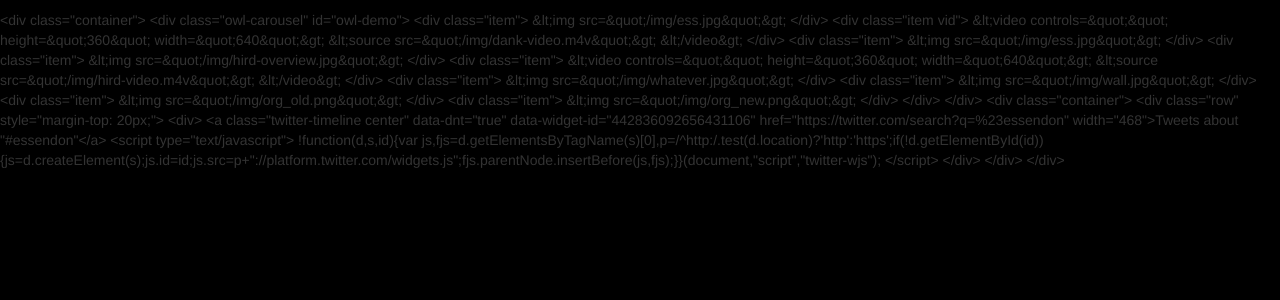
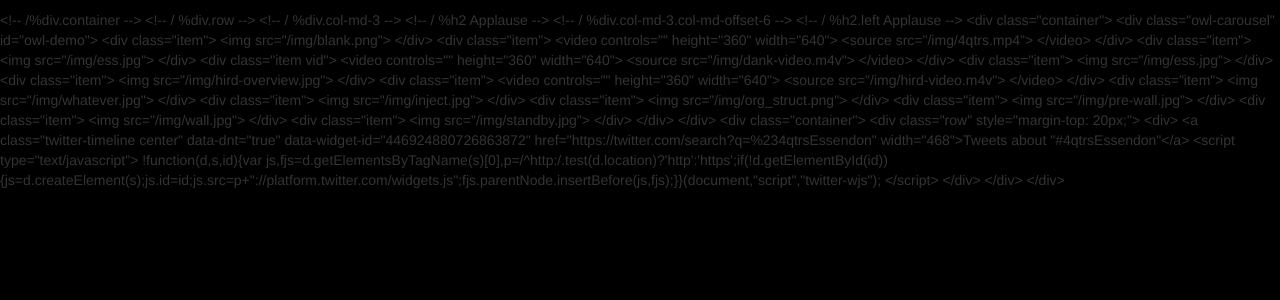
Before and after one commit to 1010101012101/essendon-tweets, a Sinatra app: page / in a window 1280 px wide. Shown: the top 300 px of the page. Run offline with Sinatra, Linux system fonts and the light colour scheme; some libraries are stand-ins or nearby versions.

Commit message:
final commit

```diff
--- a/app/public/css/styles.css
+++ b/app/public/css/styles.css
@@ -5,6 +5,11 @@
 body {
   padding-top: 10px;
   background-color: #000;
+}
+
+.left {
+  float: left;
+  text-align: left;
 }
 
 div video {
--- a/app/views/_org_struc.haml
+++ b/app/views/_org_struc.haml
@@ -1 +1 @@
-%img{:src => "/img/org_old.png"}
+%img{:src => "/img/org_struct.png"}
--- a/app/views/layout.haml
+++ b/app/views/layout.haml
@@ -2,7 +2,7 @@
 %html
   %head
     %meta{'charset' => 'utf-8'}
-    %title 4 Squared - Essendon
+    %title 4 Quarters - Essendon
 
     / CSS
     %link{'href' => "/css/bootstrap.css", 'rel' => "stylesheet", 'type' => 'text/css'}
--- a/app/views/main.haml
+++ b/app/views/main.haml
@@ -1,26 +1,43 @@
+//%div.container
+//  %div.row
+//    %div.col-md-3
+//      %h2 Applause
+//    %div.col-md-3.col-md-offset-6
+//      %h2.left Applause
 %div.container
   %div{:id => "owl-demo", :class => "owl-carousel"}
     %div.item
-      = haml :_default_slide, :layout => false
+      %img{:src => "/img/blank.png"}
+    %div.item
+      %video{:width => 640, :height => 360, :controls => ""}
+        %source{:src => "/img/4qtrs.mp4"}
+    %div.item
+      %img{:src => "/img/ess.jpg"}
     %div.item.vid
-      = haml :_dank_vid, :layout => false
+      %video{:width => 640, :height => 360, :controls => ""}
+        %source{:src => "/img/dank-video.m4v"}
     %div.item
-      = haml :_default_slide, :layout => false
+      %img{:src => "/img/ess.jpg"}
     %div.item
-      = haml :_default_slide_3, :layout => false
+      %img{:src => "/img/hird-overview.jpg"}
     %div.item
-      = haml :_hird_slide, :layout => false
+      %video{:width => 640, :height => 360, :controls => ""}
+        %source{:src => "/img/hird-video.m4v"}
     %div.item
-      = haml :_default_slide_2, :layout => false
+      %img{:src => "/img/whatever.jpg"}
     %div.item
-      = haml :_paul_little, :layout => false
+      %img{:src => "/img/inject.jpg"}
     %div.item
-      = haml :_org_struc, :layout => false
+      %img{:src => "/img/org_struct.png"}
     %div.item
-      = haml :_org_struc_2, :layout => false
+      %img{:src => "/img/pre-wall.jpg"}
+    %div.item
+      %img{:src => "/img/wall.jpg"}
+    %div.item
+      %img{:src => "/img/standby.jpg"}
 %div.container
   %div.row{ :style => "margin-top: 20px;"}
     %div
-      %a{:class => "twitter-timeline center", "data-dnt" => "true", "href" => "https://twitter.com/search?q=%23essendon",  "data-widget-id" => "442836092656431106", "width" => "468"} Tweets about "#essendon"
+      %a{:class => "twitter-timeline center", "data-dnt" => "true", "href" => "https://twitter.com/search?q=%234qtrsEssendon",  "data-widget-id" => "446924880726863872", "width" => "468"} Tweets about "#4qtrsEssendon"
       %script{ :type => "text/javascript"}
         !function(d,s,id){var js,fjs=d.getElementsByTagName(s)[0],p=/^http:/.test(d.location)?'http':'https';if(!d.getElementById(id)){js=d.createElement(s);js.id=id;js.src=p+"://platform.twitter.com/widgets.js";fjs.parentNode.insertBefore(js,fjs);}}(document,"script","twitter-wjs");
```
Also changed, not shown: app/public/img/blank.png (added), app/public/img/ess2.jpg (deleted), app/public/img/essendon.png (deleted), app/public/img/hird-overview.jpg, app/public/img/inject.jpg (added), app/public/img/org_new.png (deleted), app/public/img/org_old.png (deleted), app/public/img/org_struct.png (added), app/public/img/pre-wall.jpg (added), app/public/img/standby.jpg (added), app/public/js/app.js, 4 other files.
